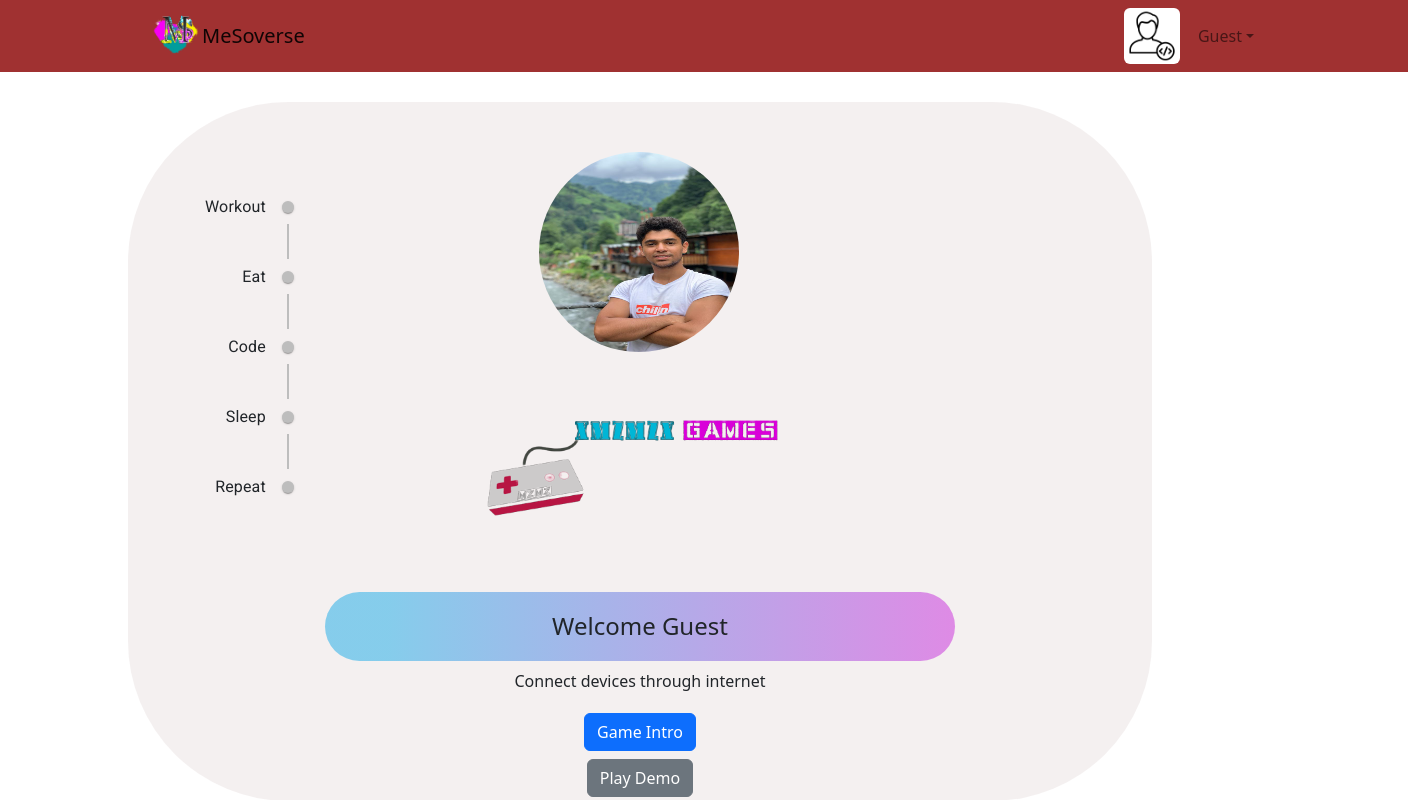
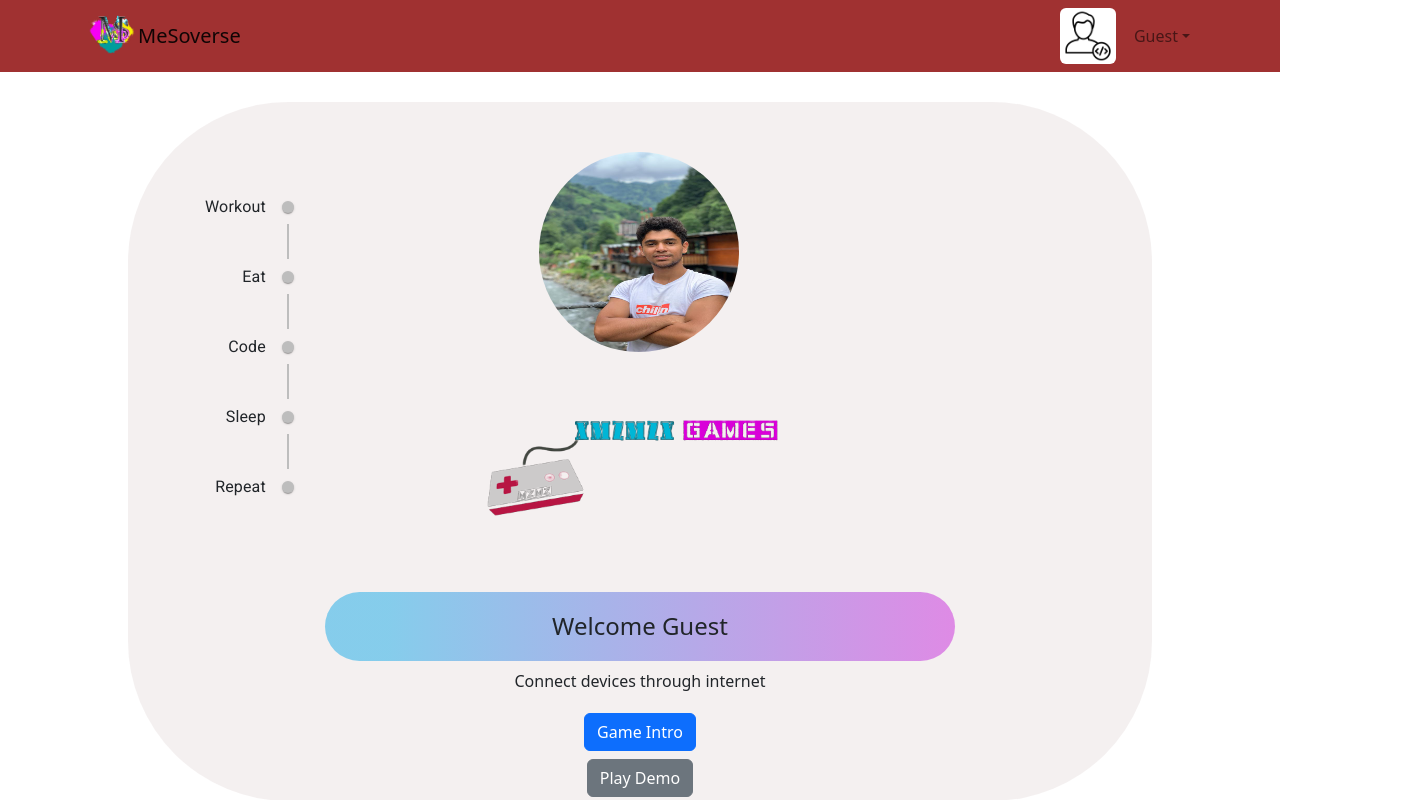
Before and after one commit to mazenbeik1/Login-component, a React (Vite) app: page / in a window 1280 px wide. Shown: the top 800 px of the page, 1408 px wide, since content can reach past the window. Built offline with nearby package versions, Linux system fonts and the light colour scheme.

Commit message:
Update WebNavbar.scss

```diff
--- a/src/cmps/WebNavbar/WebNavbar.scss
+++ b/src/cmps/WebNavbar/WebNavbar.scss
@@ -1,6 +1,6 @@
 .navbar{
     background-color: rgb(160, 49, 49);
-    width: 110% !important;
+    width: 100vw !important;
 }
 .usernameOnNavbar{
     text-decoration: none;
```
